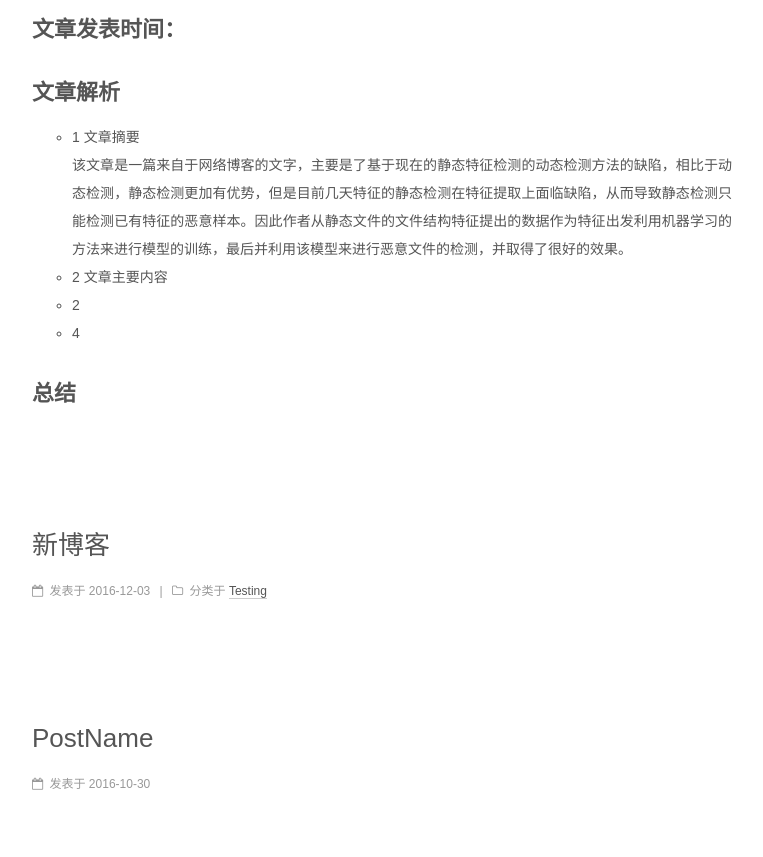
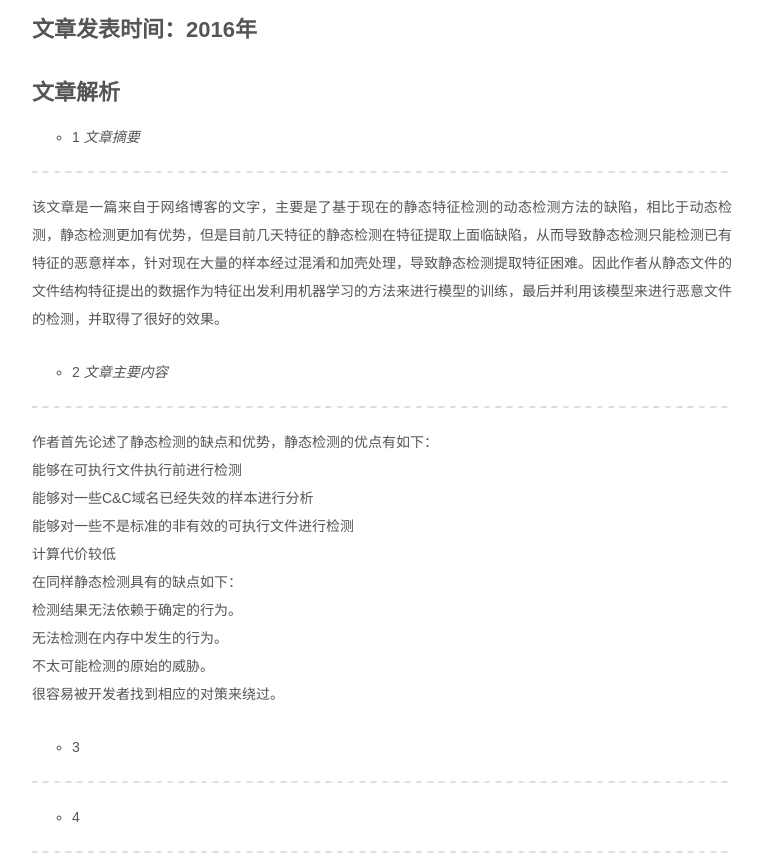
Before and after one commit to coolsmurfs/coolsmurfs.github.io, a plain HTML site: page index.html in a window 1280 px wide. Shown: the part 1443-2300 px from the top of the page, without its empty margins (98-861 px from the left). Drawn offline with Linux system fonts and the light colour scheme; a web font is replaced by a local one.

Commit message:
Site updated: 2016-12-11 10:47:24

```diff
--- a/css/main.css
+++ b/css/main.css
@@ -1681,7 +1681,7 @@ pre .javascript .function {
   width: 4px;
   height: 4px;
   border-radius: 50%;
-  background: #12fff5;
+  background: #ffbab4;
 }
 .links-of-blogroll {
   font-size: 13px;
--- a/index.html
+++ b/index.html
@@ -543,12 +543,24 @@
 
 
 
-            <h2 id="文章来源：网络技术博客"><a href="#文章来源：网络技术博客" class="headerlink" title="文章来源：网络技术博客"></a>文章来源：<a href="https://sentinelone.com/blogs/detecting-malware-pre-execution-static-analysis-machine-learning/" target="_blank" rel="external">网络技术博客</a></h2><h2 id="文章标题：detecting-malware-pre-execution-static-analysis-machine-learning-使用静态分析和机器学习来检测恶意软件的预执行"><a href="#文章标题：detecting-malware-pre-execution-static-analysis-machine-learning-使用静态分析和机器学习来检测恶意软件的预执行" class="headerlink" title="文章标题：detecting-malware-pre-execution-static-analysis-machine-learning(使用静态分析和机器学习来检测恶意软件的预执行)"></a>文章标题：detecting-malware-pre-execution-static-analysis-machine-learning(使用静态分析和机器学习来检测恶意软件的预执行)</h2><h2 id="文章发表时间："><a href="#文章发表时间：" class="headerlink" title="文章发表时间："></a>文章发表时间：</h2><h2 id="文章解析"><a href="#文章解析" class="headerlink" title="文章解析"></a>文章解析</h2><ul>
-<li>1 文章摘要<br>该文章是一篇来自于网络博客的文字，主要是了基于现在的静态特征检测的动态检测方法的缺陷，相比于动态检测，静态检测更加有优势，但是目前几天特征的静态检测在特征提取上面临缺陷，从而导致静态检测只能检测已有特征的恶意样本。因此作者从静态文件的文件结构特征提出的数据作为特征出发利用机器学习的方法来进行模型的训练，最后并利用该模型来进行恶意文件的检测，并取得了很好的效果。</li>
-<li>2 文章主要内容</li>
-<li>2</li>
+            <h2 id="文章来源：网络技术博客"><a href="#文章来源：网络技术博客" class="headerlink" title="文章来源：网络技术博客"></a>文章来源：<a href="https://sentinelone.com/blogs/detecting-malware-pre-execution-static-analysis-machine-learning/" target="_blank" rel="external">网络技术博客</a></h2><h2 id="文章标题：detecting-malware-pre-execution-static-analysis-machine-learning-使用静态分析和机器学习来检测恶意软件的预执行"><a href="#文章标题：detecting-malware-pre-execution-static-analysis-machine-learning-使用静态分析和机器学习来检测恶意软件的预执行" class="headerlink" title="文章标题：detecting-malware-pre-execution-static-analysis-machine-learning(使用静态分析和机器学习来检测恶意软件的预执行)"></a>文章标题：detecting-malware-pre-execution-static-analysis-machine-learning(使用静态分析和机器学习来检测恶意软件的预执行)</h2><h2 id="文章发表时间：2016年"><a href="#文章发表时间：2016年" class="headerlink" title="文章发表时间：2016年"></a>文章发表时间：2016年</h2><h2 id="文章解析"><a href="#文章解析" class="headerlink" title="文章解析"></a>文章解析</h2><ul>
+<li>1 <em>文章摘要</em></li>
+</ul>
+<hr>
+<p> 该文章是一篇来自于网络博客的文字，主要是了基于现在的静态特征检测的动态检测方法的缺陷，相比于动态检测，静态检测更加有优势，但是目前几天特征的静态检测在特征提取上面临缺陷，从而导致静态检测只能检测已有特征的恶意样本，针对现在大量的样本经过混淆和加壳处理，导致静态检测提取特征困难。因此作者从静态文件的文件结构特征提出的数据作为特征出发利用机器学习的方法来进行模型的训练，最后并利用该模型来进行恶意文件的检测，并取得了很好的效果。</p>
+<ul>
+<li>2 <em>文章主要内容</em></li>
+</ul>
+<hr>
+<p> 作者首先论述了静态检测的缺点和优势，静态检测的优点有如下：<br>能够在可执行文件执行前进行检测<br>能够对一些C&amp;C域名已经失效的样本进行分析<br>能够对一些不是标准的非有效的可执行文件进行检测<br>计算代价较低<br>在同样静态检测具有的缺点如下：<br>检测结果无法依赖于确定的行为。<br>无法检测在内存中发生的行为。<br>不太可能检测的原始的威胁。<br>很容易被开发者找到相应的对策来绕过。</p>
+<ul>
+<li>3</li>
+</ul>
+<hr>
+<ul>
 <li>4</li>
 </ul>
+<hr>
 <h2 id="总结"><a href="#总结" class="headerlink" title="总结"></a>总结</h2>
 
 
```
Also changed, not shown: 2016/12/10/基于机器学习的恶意代码检测/index.html (+33 -12 lines).
